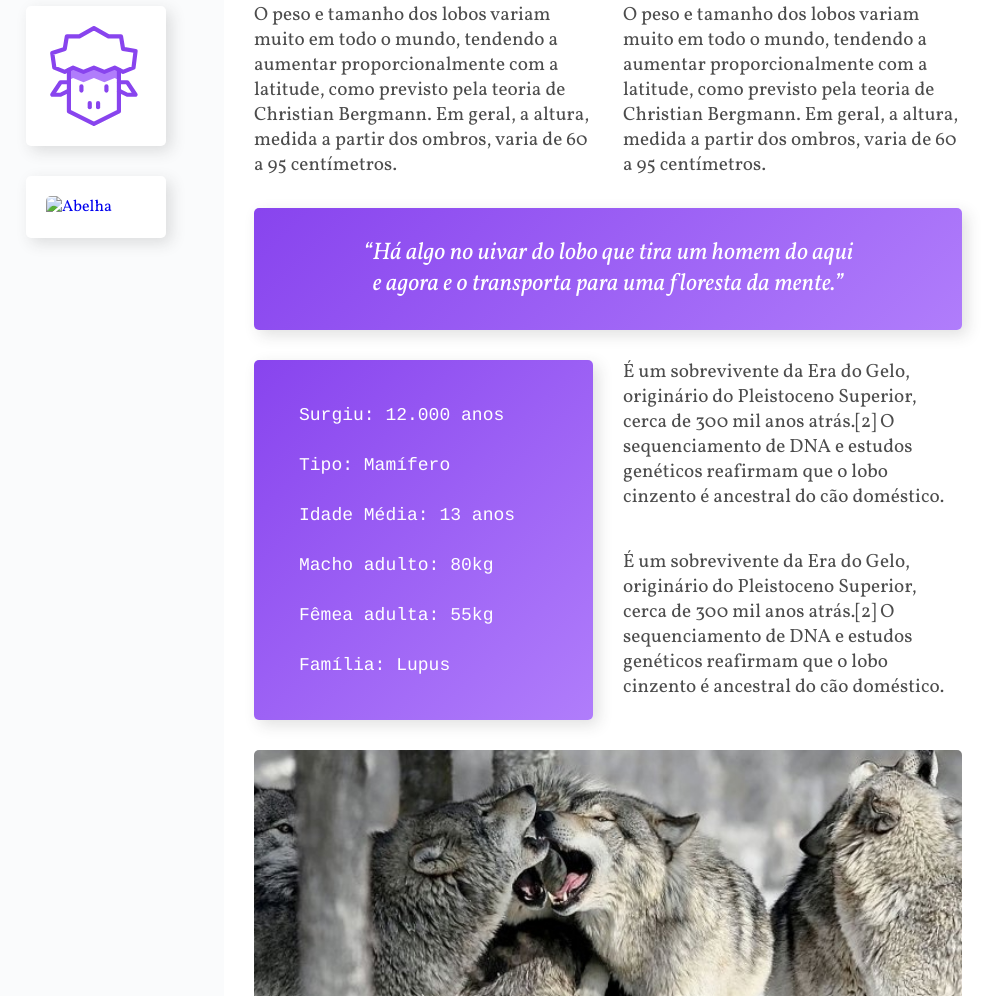
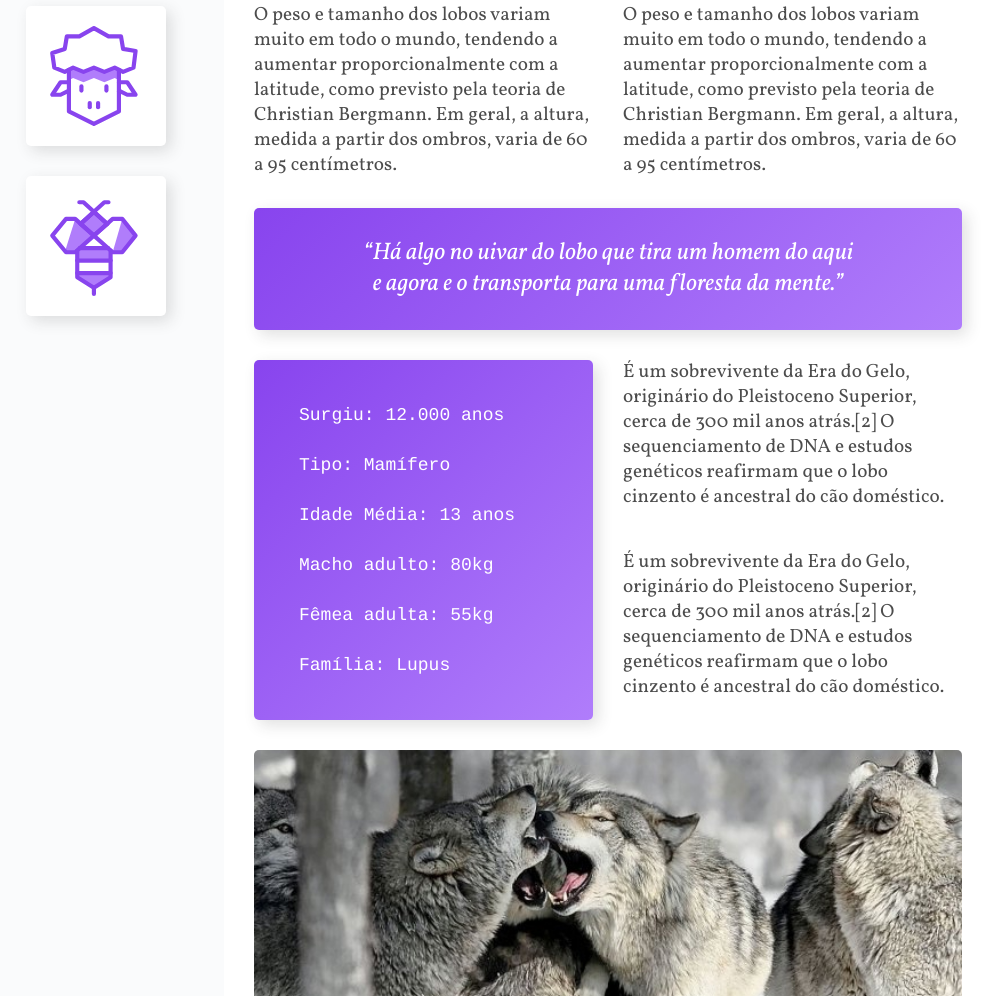
Before and after one commit to thiagogmrs/wildbeast, a plain HTML site: page index.html in a window 1280 px wide. Shown: the part 812-1808 px from the top of the page, without its empty margins (32-1032 px from the left). Drawn offline with Linux system fonts and the light colour scheme.

Commit message:
Update index.html

```diff
--- a/index.html
+++ b/index.html
@@ -33,7 +33,7 @@
               <li class="sidebav-item"><a href="#"><img src="gato.svg" alt="Gato"></a></li>
               <li class="sidebav-item"><a href="#"><img src="vaca.svg" alt="Vaca"></a></li>
               <li class="sidebav-item"><a href="#"><img src="ovelha.svg" alt="Ovelha"></a></li>
-              <li class="sidebav-item"><a href="#"><img src="img/icones/abelha.svg" alt="Abelha"></a></li>
+              <li class="sidebav-item"><a href="#"><img src="abelha.svg" alt="Abelha"></a></li>
             </ul>
           </nav>
 
```
